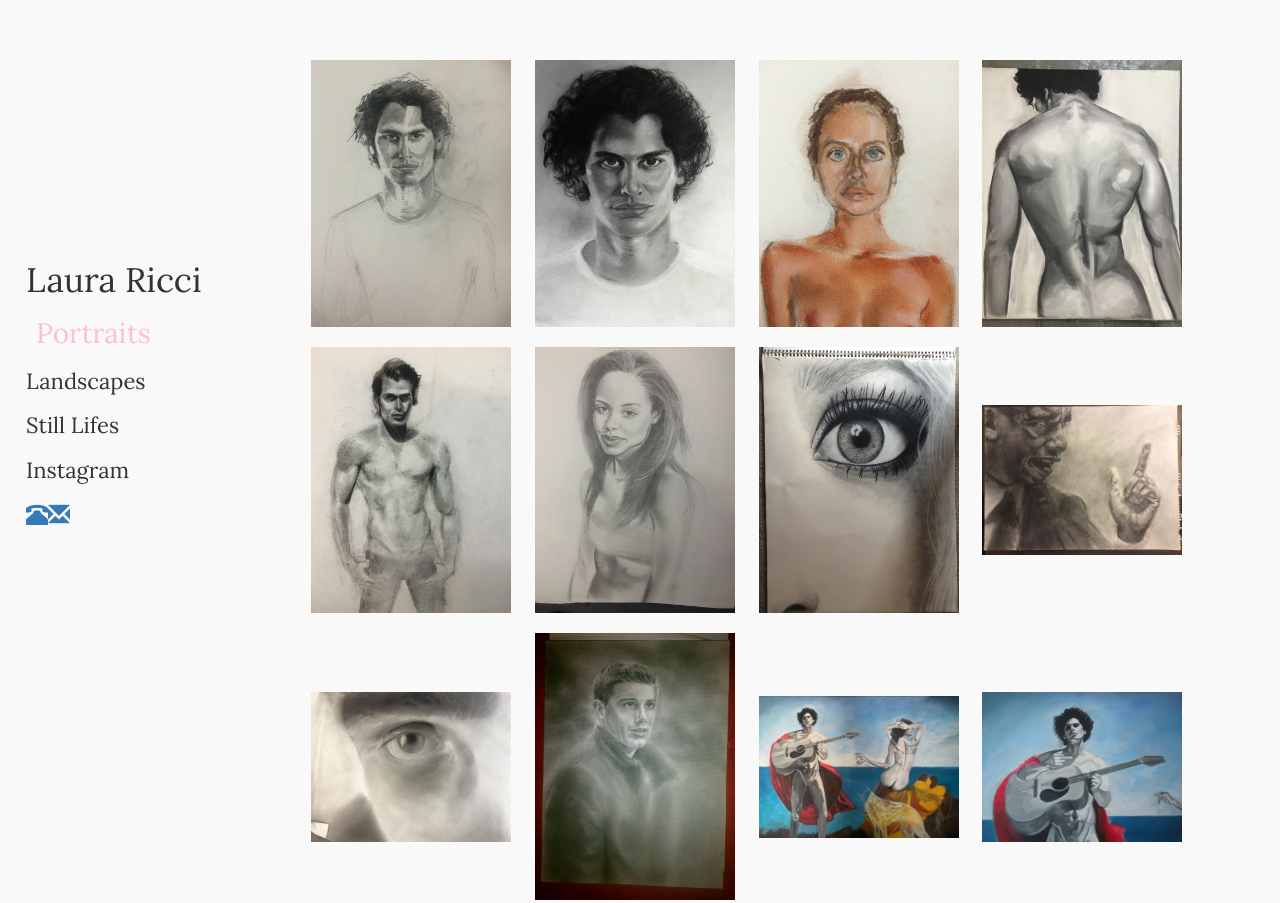
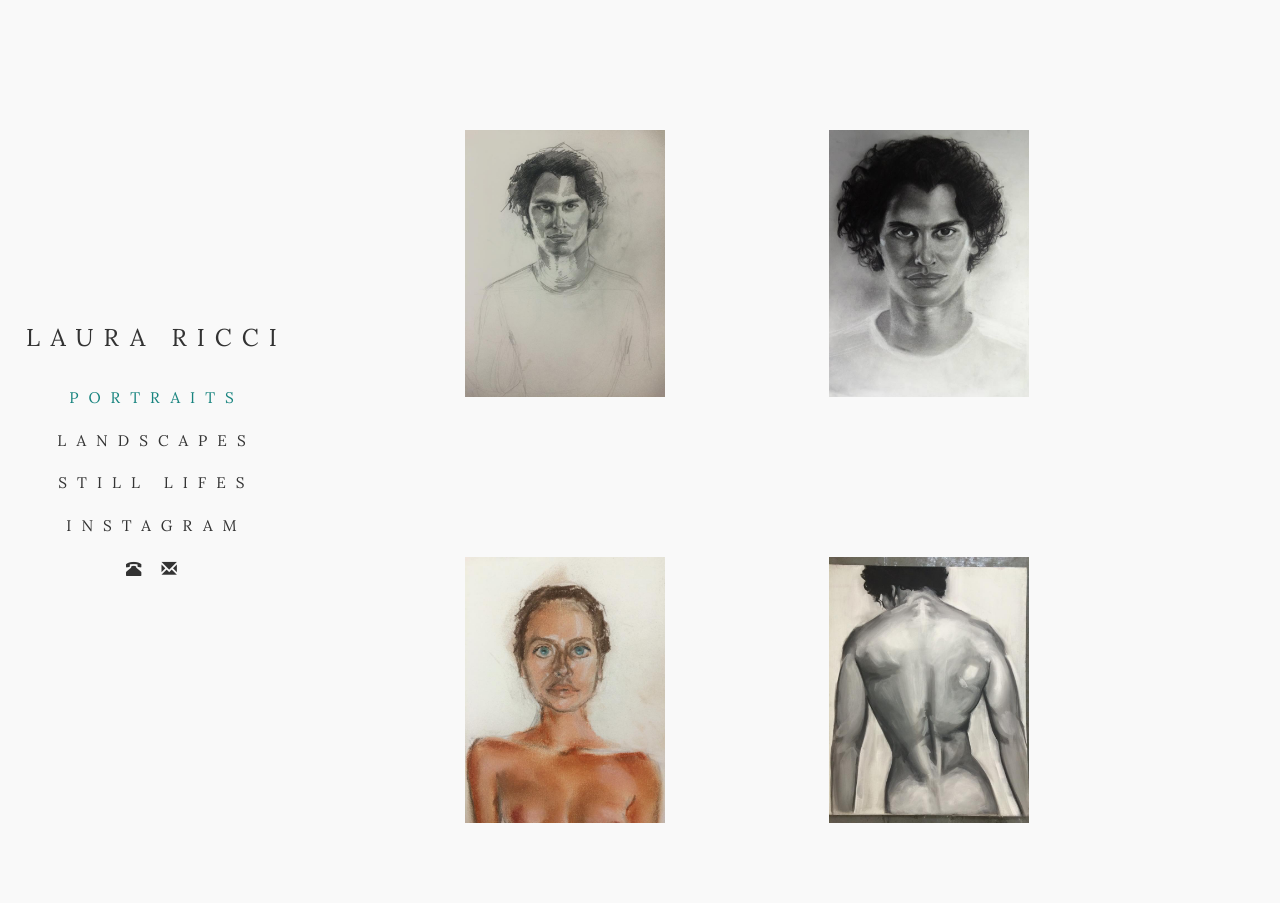
Before and after one commit to aphughes2788/laura-ricci-artist, a plain HTML site: page index.html in a window 1280 px wide. Shown: the top 903 px of the page. Drawn offline with Linux system fonts and the light colour scheme.

Commit message:
Update main.css

```diff
--- a/css/main.css
+++ b/css/main.css
@@ -2,10 +2,10 @@ body {
   background: #f9f9f9; }
 
 h1 {
-  font-size: 34px; }
+  font-size: 32px; }
 
 h3 {
-  font-size: 22px; }
+  font-size: 20px; }
 
 .lb-data .lb-caption {
   display: none !important; }
@@ -15,8 +15,17 @@ h1, h2, h3, h4, h5, h6, .h1, .h2, .h3, .h4, .h5, .h6 {
 
 .sideNav {
   position: fixed;
-  top: 30%;
-  padding-left: 10px; }
+  top: 38%;
+  padding-left: 10px;
+  text-align: center;
+  text-transform: uppercase;
+  letter-spacing: 10px; }
+  .sideNav h1 {
+    margin-bottom: 3vw;
+    font-size: 1.9vw; }
+  .sideNav h3 {
+    margin-bottom: 2vw;
+    font-size: 1.2vw; }
   @media (max-width: 991px) {
     .sideNav {
       display: none; } }
@@ -37,15 +46,14 @@ h1, h2, h3, h4, h5, h6, .h1, .h2, .h3, .h4, .h5, .h6 {
     color: #333333; }
 
 .artCategory.enlarged {
-  font-size: 28px;
-  margin-left: 10px;
+  font-size: 1.2vw;
   -webkit-transition: margin-left .2s;
   -o-transition: margin-left .2s;
   transition: margin-left .2s;
-  color: pink; }
-  @media (max-width: 535px) {
+  color: #18847f; }
+  @media (max-width: 560px) {
     .artCategory.enlarged {
-      font-size: 22px; } }
+      font-size: 20px; } }
 
 .logo {
   height: auto;
@@ -59,9 +67,9 @@ h1, h2, h3, h4, h5, h6, .h1, .h2, .h3, .h4, .h5, .h6 {
     display: inline-block;
     max-width: 200px;
     opacity: 0;
-    -webkit-transition: all .5s;
-    -o-transition: all .5s;
-    transition: all .5s;
+    -webkit-transition: opacity 1s;
+    -o-transition: opacity 1s;
+    transition: opacity 1s;
     height: 0;
     width: 0;
     margin: 25px;
@@ -71,12 +79,12 @@ h1, h2, h3, h4, h5, h6, .h1, .h2, .h3, .h4, .h5, .h6 {
     .imageGrid .imageContainer.displayed {
       display: inline-block;
       opacity: 1;
-      -webkit-transition: all .5s;
-      -o-transition: all .5s;
-      transition: all .5s;
+      -webkit-transition: opacity 1s;
+      -o-transition: opacity 1s;
+      transition: opacity 1s;
       height: auto;
       width: auto;
-      margin: 10px;
+      margin: 80px;
       visibility: visible;
       position: static;
       left: auto;
@@ -96,8 +104,14 @@ h1, h2, h3, h4, h5, h6, .h1, .h2, .h3, .h4, .h5, .h6 {
     height: 100%;
     width: 100%; }
 
-.mobileNav h1 {
-  text-align: center; }
+.mobileNav {
+  text-transform: uppercase;
+  letter-spacing: 4px; }
+  .mobileNav h1 {
+    text-align: center;
+    margin-bottom: 20px; }
+  .mobileNav .phoneNumber h3 {
+    margin-top: 15px; }
 
 .mobileNavList {
   text-align: center;
@@ -109,7 +123,9 @@ h1, h2, h3, h4, h5, h6, .h1, .h2, .h3, .h4, .h5, .h6 {
   .mobileNavList li {
     margin-right: 1em;
     margin-bottom: 15px; }
-  @media (max-width: 535px) {
+    .mobileNavList li.contactIcons {
+      display: block; }
+  @media (max-width: 560px) {
     .mobileNavList h3 {
       font-size: 18px; } }
 
@@ -117,7 +133,7 @@ h1, h2, h3, h4, h5, h6, .h1, .h2, .h3, .h4, .h5, .h6 {
   body {
     padding-top: 0; }
   .art {
-    margin-top: 115px; }
+    margin-top: 175px; }
   .row {
     margin-left: 0;
     margin-right: 0; } }
@@ -139,4 +155,14 @@ h1, h2, h3, h4, h5, h6, .h1, .h2, .h3, .h4, .h5, .h6 {
 
 .mobileNav .enlarged {
   text-indent: 0;
-  margin-left: 0; }
+  margin-left: 0;
+  font-size: 20px; }
+
+.contactIcons {
+  display: block; }
+  .contactIcons .glyphicon-phone-alt {
+    margin-right: 10px; }
+  .contactIcons a {
+    color: #333; }
+    .contactIcons a:hover {
+      cursor: pointer; }
```
